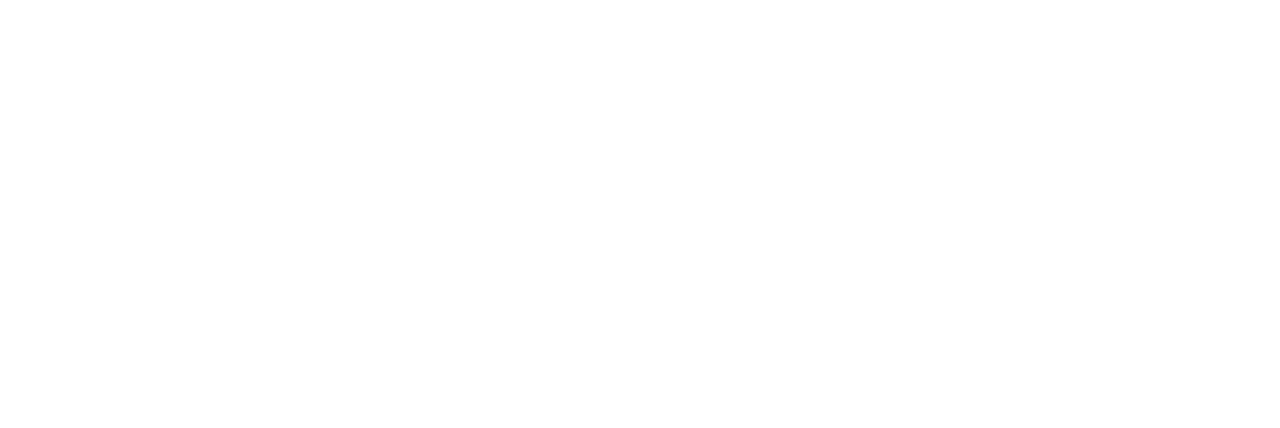
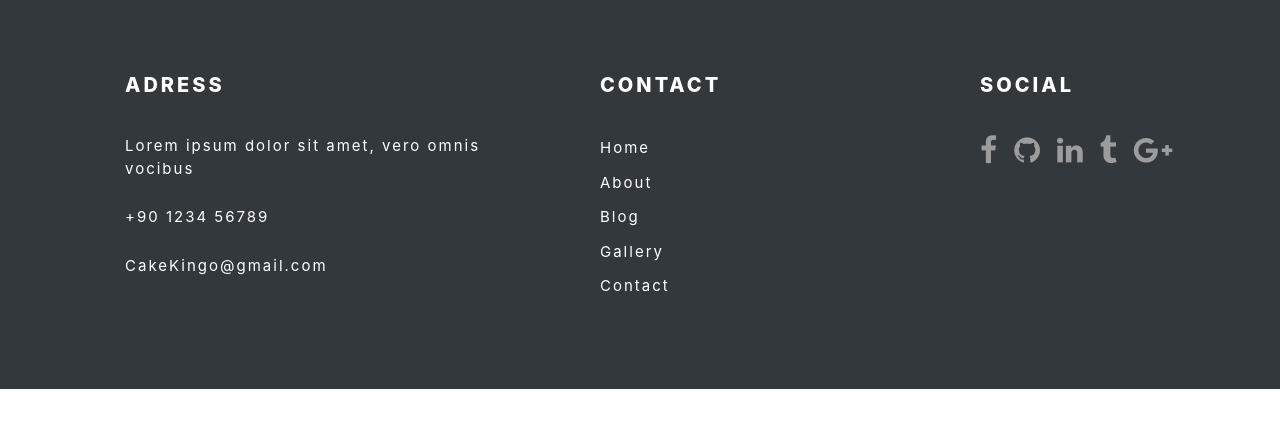
Before and after one commit to kalyanib996/cake-app, a React (Create React App) app: page /footer in a window 1280 px wide. Shown: the top 428 px of the page. Built offline with nearby package versions, Linux system fonts and the light colour scheme.

Commit message:
Create navbar and footer install font awesome

```diff
--- a/package.json
+++ b/package.json
@@ -7,10 +7,12 @@
     "@testing-library/react": "^9.5.0",
     "@testing-library/user-event": "^7.2.1",
     "bootstrap": "^4.4.1",
+    "font-awesome": "^4.7.0",
     "react": "^16.13.1",
     "react-dom": "^16.13.1",
     "react-router-dom": "^5.1.2",
-    "react-scripts": "3.4.1"
+    "react-scripts": "3.4.1",
+    "safe": "^0.4.6"
   },
   "scripts": {
     "start": "react-scripts start",
--- /dev/null
+++ b/src/components/footer/footer.css
@@ -0,0 +1,40 @@
+footer{
+     background-color: #33383c;
+     padding:70px 0px;
+}
+
+footer ul li{
+    padding:5px 0px;
+}
+
+.adress span , .contact span , .social span{
+   color: #FFF;
+   font-weight: 800;
+   padding-bottom: 10px;
+   margin-bottom: 20px;
+   display: block;
+   text-transform: uppercase;
+   font-size: 20px;
+   letter-spacing: 3px;
+}
+
+.adress li p , .contact li a , .social li a{
+    color:#FFF;
+    letter-spacing: 2px;
+    text-decoration:none;
+    font-size:15px;
+}
+
+.social li{
+    float:left;
+}
+
+.adress , .contact , .social {
+    list-style: none;
+}
+
+.fa{
+    color:#9c9c9c;
+    margin-right: 15px;
+    font-size:14px;
+}
--- /dev/null
+++ b/src/components/footer/footer.js
@@ -0,0 +1,88 @@
+import React from 'react';
+import 'bootstrap/dist/css/bootstrap.min.css';
+import './footer.css';
+
+export class Footer extends React.Component {
+  render() {
+    return (
+      <React.Fragment>
+        <footer>
+          <div className="container">
+            <div className="row">
+
+              <div className="col-lg-5 col-md-5 col-sm-4 col-xs-12">
+                <ul className="adress">
+                  <span>Adress</span>
+                  <li>
+                    <p>Lorem ipsum dolor sit amet, vero omnis vocibus</p>
+                  </li>
+
+                  <li>
+                    <p>+90 1234 56789</p>
+                  </li>
+
+                  <li>
+                    <p>CakeKingo@gmail.com</p>
+                  </li>
+                </ul>
+              </div>
+
+              <div className="col-lg-4 col-md-4 col-sm-4 col-xs-12">
+                <ul className="contact">
+                  <span>Contact</span>
+                  <li>
+                    <a href="#">Home</a>
+                  </li>
+
+                  <li>
+                    <a href="#">About</a>
+                  </li>
+
+                  <li>
+                    <a href="#">Blog</a>
+                  </li>
+
+                  <li>
+                    <a href="#">Gallery </a>
+                  </li>
+
+                  <li>
+                    <a href="#">Contact</a>
+                  </li>
+                </ul>
+              </div>
+
+              <div className="col-lg-3 col-md-3 col-sm-4 col-xs-12">
+                <ul className="social">
+                  <span>Social</span>
+                  <li>
+                    <a href="#"><i className="fa fa-facebook fa-2x"></i></a>
+                  </li>
+
+                  <li>
+                    <a href="#"><i className="fa fa-github fa-2x"></i></a>
+                  </li>
+
+                  <li>
+                    <a href="#"><i className="fa fa-linkedin fa-2x"></i></a>
+                  </li>
+
+                  <li>
+                    <a href="#"><i className="fa fa-tumblr fa-2x"></i></a>
+                  </li>
+
+                  <li>
+                    <a href="#"><i className="fa fa-google-plus fa-2x"></i></a>
+                  </li>
+
+                </ul>
+              </div>
+
+
+            </div>
+          </div>
+        </footer>
+      </React.Fragment>
+    )
+  }
+}
--- /dev/null
+++ b/src/components/header/header.css
@@ -0,0 +1,3 @@
+/* .navbar{
+    color: blue;
+} */
--- /dev/null
+++ b/src/components/header/header.js
@@ -0,0 +1,36 @@
+import React from 'react';
+import 'bootstrap/dist/css/bootstrap.min.css';
+
+export class Navbar extends React.Component {
+  render() {
+    return (
+      <React.Fragment>
+        <nav className="navbar navbar-expand-lg navbar-light bg-light ">
+          <div className="navbar-header">
+            <a className="navbar-brand" href="#">Our LOGO</a>
+          </div>
+          <div className="collapse navbar-collapse">
+            <ul className="navbar-nav">
+              <li className="nav-item active">
+                <a className="nav-link" href="#">Home</a>
+              </li>
+            </ul>
+            <ul className="nav navbar-nav ml-auto">
+              <li className="nav-item">
+                <button className="btn btn-primary ml-5">Login</button>
+              </li>
+
+              <li className="nav-item">
+                <button className="btn btn-primary ml-3">Signup</button>
+              </li>
+
+              <li className="nav-item">
+                <a className="nav-link mr-3" href="#">Contact Us</a>
+              </li>
+            </ul>
+          </div>
+        </nav>
+      </React.Fragment>
+    )
+  }
+}
--- a/src/index.js
+++ b/src/index.js
@@ -2,5 +2,7 @@
 import ReactDOM from 'react-dom';
 import './index.css';
 import App from './App';
+import '../node_modules/font-awesome/css/font-awesome.min.css';
+import 'font-awesome/css/font-awesome.min.css';
 import {BrowserRouter} from "react-router-dom";
 ReactDOM.render(<App />, document.getElementById('root'));
--- a/src/routes/index.js
+++ b/src/routes/index.js
@@ -1,6 +1,8 @@
 import React from 'react';
 import {Route,Redirect,Switch} from "react-router-dom";
 import {Login} from '../components/login/login.js';
+import {Navbar} from '../components/header/header.js';
+import {Footer} from '../components/footer/footer.js';
 import {Registration} from '../components/signup/registration';
 
 
@@ -13,6 +15,8 @@
         {/* <Route exact path='/' component={Login}/> */}
         <Route  path='/login' component={Login}/>
         <Route path='/signup' component={Registration}/>
+        <Route path='/navbar' component={Navbar}/>
+        <Route path='/footer' component={Footer}/>
         </Switch>
 
     </div>
```
Also changed, not shown: 1 other file (tests, documents, lock files or other folders).
